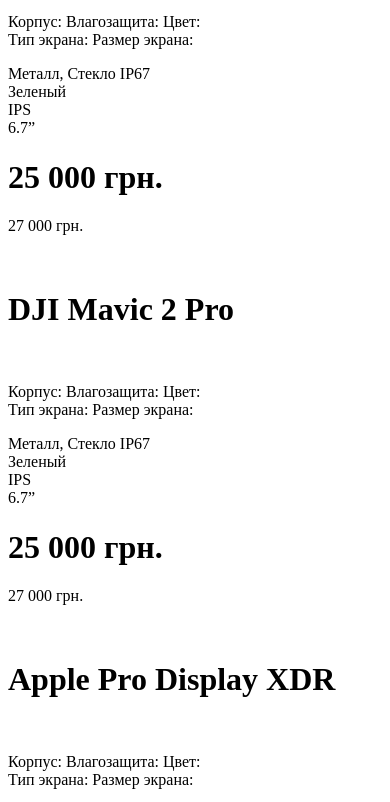
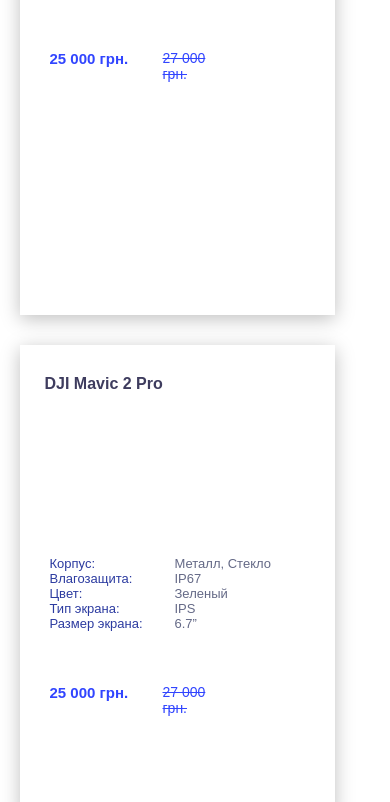
Before and after one commit to bohdanpav/gf, a plain HTML site: page phone.html in a window 390 px wide. Shown: the part 575-1377 px from the top of the page. Drawn offline with Linux system fonts and the light colour scheme; a script that the page names is missing.

Commit message:
Update phone.html

```diff
--- a/phone.html
+++ b/phone.html
@@ -5,7 +5,7 @@
 	<meta name="viewport" content="width=device-width, initial-scale=1.0">
 	<title>Verstak</title>
 </head>
-<link rel="stylesheet" href="css/burn.css">
+<link rel="stylesheet" href="css/main.css">
 <body>
 	<div class="container">
 
```
